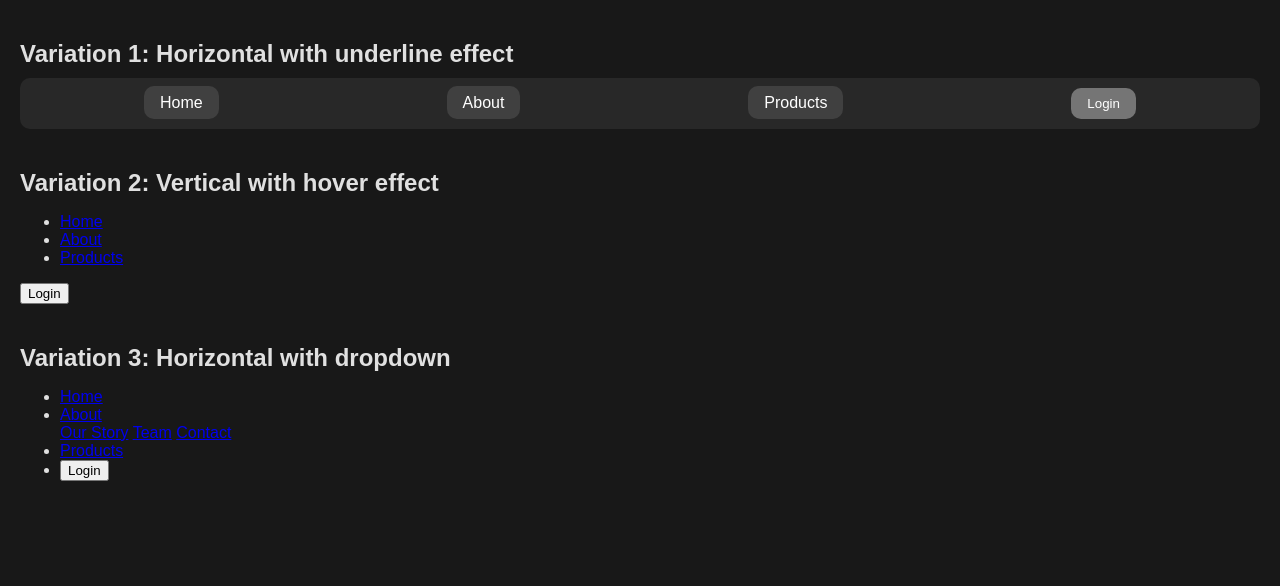
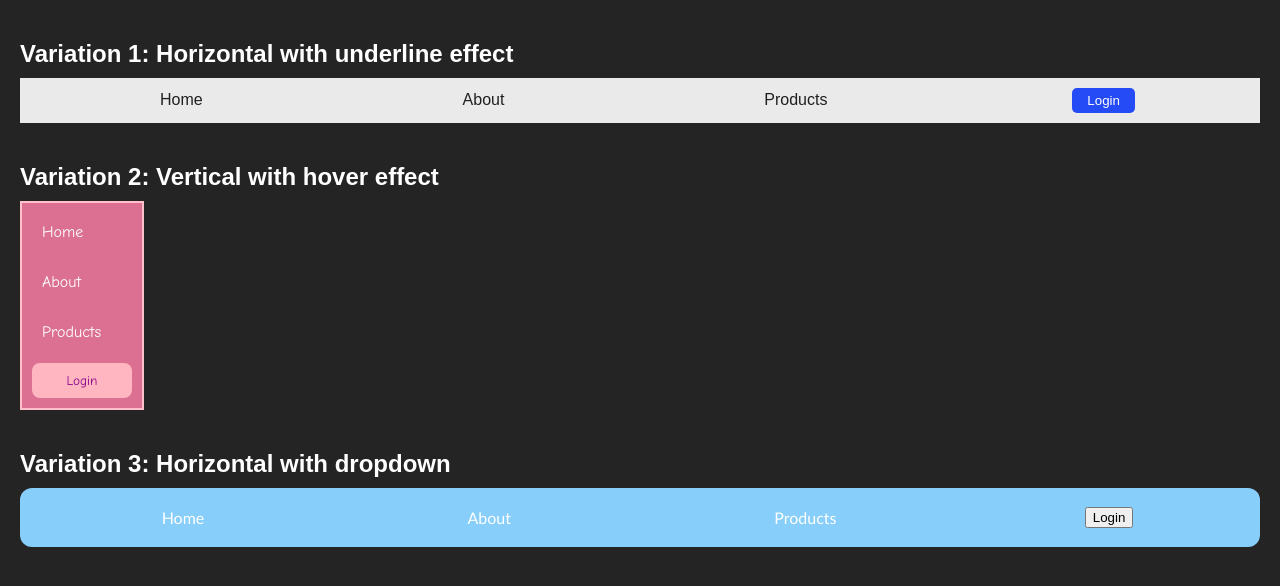
Before and after one commit to fluffysyntax-26/Web-Development, a plain HTML site: page css/navbar.html in a window 1280 px wide. Drawn offline with Linux system fonts and the light colour scheme.

Commit message:
learnt basics of css and tried to design navbars

```diff
--- /dev/null
+++ b/css/landing-page-style.css
@@ -0,0 +1,47 @@
+body, html{
+    margin: 0;
+    padding: 0;
+    font-family: Arial, Helvetica, sans-serif;
+    height: 100%;
+}
+
+.container {
+    background: linear-gradient(135deg, purple, red);
+    display: flex;
+    justify-content: center;
+    align-items: center;
+    height: 100%;
+}
+
+.content {
+    text-align: center;
+    background-color: white;
+    padding: 2rem;
+    border-radius: 10px;
+    max-width: 400px;
+}
+
+.logo {
+    width: 200px;
+    object-fit: contain;
+}
+
+h1{
+    color: brown;
+    margin-bottom: 20px;
+
+}
+
+p {
+    color: darkgray;
+    margin-bottom: 20px;
+}
+
+form {
+    display: flex;
+    flex-direction: column;
+}
+
+input{
+
+}
--- /dev/null
+++ b/css/landing-page.html
@@ -0,0 +1,23 @@
+<!DOCTYPE html>
+<html lang="en">
+<head>
+    <meta charset="UTF-8">
+    <meta name="viewport" content="width=device-width, initial-scale=1.0">
+    <title>Landing Page</title>
+    <link rel="stylesheet" href="landing-page-style.css">
+</head>
+<body>
+    <div class="container">
+        <div class="content">
+            <img src="../images/lemon-logo.png" alt="lemon-logo" width = 100 class="logo">
+            <h1>Coming Soon</h1>
+            <p>We're working hard to bring something awesome. Stay Tuned!</p>
+            <form id= "notify-form" action="">
+                <input type="email" name="" id="" placeholder="Enter your email" required>
+                <button type="submit">Notify Me</button>
+
+            </form>
+        </div>
+    </div>
+</body>
+</html>
--- a/css/navbar.html
+++ b/css/navbar.html
@@ -4,7 +4,186 @@
     <meta charset="UTF-8" />
     <meta name="viewport" content="width=device-width, initial-scale=1.0" />
     <title>Navigation Bar Variations</title>
-    <link rel="stylesheet" href="navbar-style.css">
+
+    <style>
+      body {
+        font-family: Arial, Helvetica, sans-serif;
+        margin: 0;
+        padding: 20px;
+        background-color: #242424;
+        color: #fff;
+      }
+      .nav-container {
+        margin-bottom: 40px;
+      }
+      h2 {
+        margin-bottom: 10px;
+      }
+      .nav1 {
+        background-color: #eaeaea;
+        padding: 10px;
+      }
+      .nav1 ul {
+        list-style-type: none;
+        margin: 0;
+        padding: 0;
+        display: flex;
+        justify-content: space-around;
+        align-items: center;
+      }
+      .nav1 li {
+        display: inline;
+      }
+      .nav1 a {
+        text-decoration: none;
+        color: #202020;
+        /* background-color: #d45b04; */
+        padding: 5px 15px;
+        position: relative;
+      }
+
+      .nav1 a::after {
+        content: "";
+        position: absolute;
+        height: 2px;
+        width: 100%;
+        bottom: 0;
+        left: 0;
+        background-color: #0a65c7;
+        transform: scaleX(0);
+        transition: transform 0.3s ease-in-out;
+      }
+      .nav1 a:hover::after {
+        transform: scaleX(1);
+      }
+
+      .nav1 .login-btn {
+        background-color: #254bf6;
+        color: #fff;
+        border: none;
+        padding: 5px 15px;
+        border-radius: 5px;
+        cursor: pointer;
+      }
+
+      .nav2 {
+        border: solid pink 2px;
+        background-color: palevioletred;
+        width: 100px;
+        padding: 10px;
+      }
+
+      .nav2 ul {
+        list-style-type: None;
+        margin: 0;
+        padding: 0;
+
+      }
+
+      .nav2 li {
+        margin-bottom: 12px;
+      }
+
+     /* --- Navigation Links (a) Styles --- */
+.nav2 a{
+        text-decoration: none;
+        color: white; /* Deep Indigo/Purple for contrast */
+        display: block;
+        padding: 10px;
+        width: 100%;
+        border-radius: 5px; /* Softer, rounded edges */
+        box-sizing: border-box; /* Ensure padding doesn't increase width */
+        transition: background-color 0.3s ease, color 0.3s ease;
+                font-family: 'Comic Sans MS', 'Sniglet', cursive;
+
+      }
+
+/* --- Login Button Styles --- */
+.nav2 .login-btn{
+        /* Cute Pink Base Color */
+        background-color: #ffb6c1; /* Light Pink */
+        color: #8b008b; /* Dark Magenta/Violet for contrast */
+        border: none;
+        width: 100%;
+        padding: 10px;
+        cursor: pointer;
+        border-radius: 8px; /* Slightly more rounded than links */
+
+        /* Cute Font Addition */
+        font-family: 'Comic Sans MS', 'Sniglet', cursive;
+        transition: background-color 0.3s ease, color 0.3s ease, box-shadow 0.3s ease;
+      }
+
+/* --- Login Button Hover Effect (Pink Hover) --- */
+.nav2 .login-btn:hover {
+        background-color: #ff69b4; /* Hot Pink on hover */
+        color: white; /* White text for contrast on darker pink */
+        box-shadow: 0 4px 12px rgba(255, 105, 180, 0.4); /* Pink shadow for "lifting" effect */
+      }
+
+/* --- Navigation Link Hover Effect (Lavender Hover) --- */
+.nav2 a:hover{
+        background-color: #e6e6fa; /* Lavender/Light Lilac on hover */
+        color: #4b0082; /* Keep dark text on light hover */
+      }
+      /* --- Navigation Bar Container --- */
+.nav3 {
+        background-color: lightskyblue; /* Light Blue base for the whole bar */
+        padding: 10px;
+        border-radius: 12px; /* Soft, rounded corners for the bar */
+      }
+      .nav3 ul {
+        list-style-type: none;
+        padding: 0;
+        margin: 0;
+        display: flex;
+        justify-content: space-around;
+        align-items: center;
+      }
+      /* --- Navigation Links --- */
+      .nav3 a {
+        text-decoration: none;
+        color: #fff; /* Bright white text for contrast */
+        padding: 10px 15px; /* Slightly more padding */
+        display: block;
+        /* Consider using 'Bubblegum Sans' for max cuteness, or keep Candara */
+        font-family: 'Bubblegum Sans', 'Candara', 'Calibri', sans-serif;
+        transition: background-color 0.3s ease;
+        border-radius: 8px; /* Rounded pill shape for links */
+      }
+
+      /* Hover Effect for Links */
+      .nav3 a:hover:not(.dropdown-content a) {
+        background-color: #6495ed; /* Cornflower Blue on hover */
+      }
+
+      /* --- Dropdown Specific Styles --- */
+      .nav3 .dropdown-content {
+        display: none;
+      }
+
+      .nav3 .dropdown:hover .dropdown-content {
+        display: block;
+        position: absolute;
+        background-color: #a0e6ff; /* Very light cyan/sky blue background */
+        min-width: 150px;
+        z-index: 10; /* Ensure it appears above other content */
+        border-radius: 0 0 8px 8px; /* Only round the bottom corners */
+        box-shadow: 0 4px 8px rgba(0, 0, 0, 0.1);
+      }
+
+      /* Dropdown Links */
+      .nav3 .dropdown-content a {
+        color: #000080; /* Darker blue text for better contrast on light dropdown */
+        padding: 10px;
+        border-radius: 0; /* No rounding inside the dropdown box */
+      }
+
+      /* Dropdown Link Hover Effect */
+      .nav3 .dropdown-content a:hover {
+        background-color: #40e0d0; /* Turquoise/Cyan on hover */
+      }
+    </style>
   </head>
   <body>
     <div class="nav-container">
```
Also changed, not shown: css/navbar-2.html (added).
